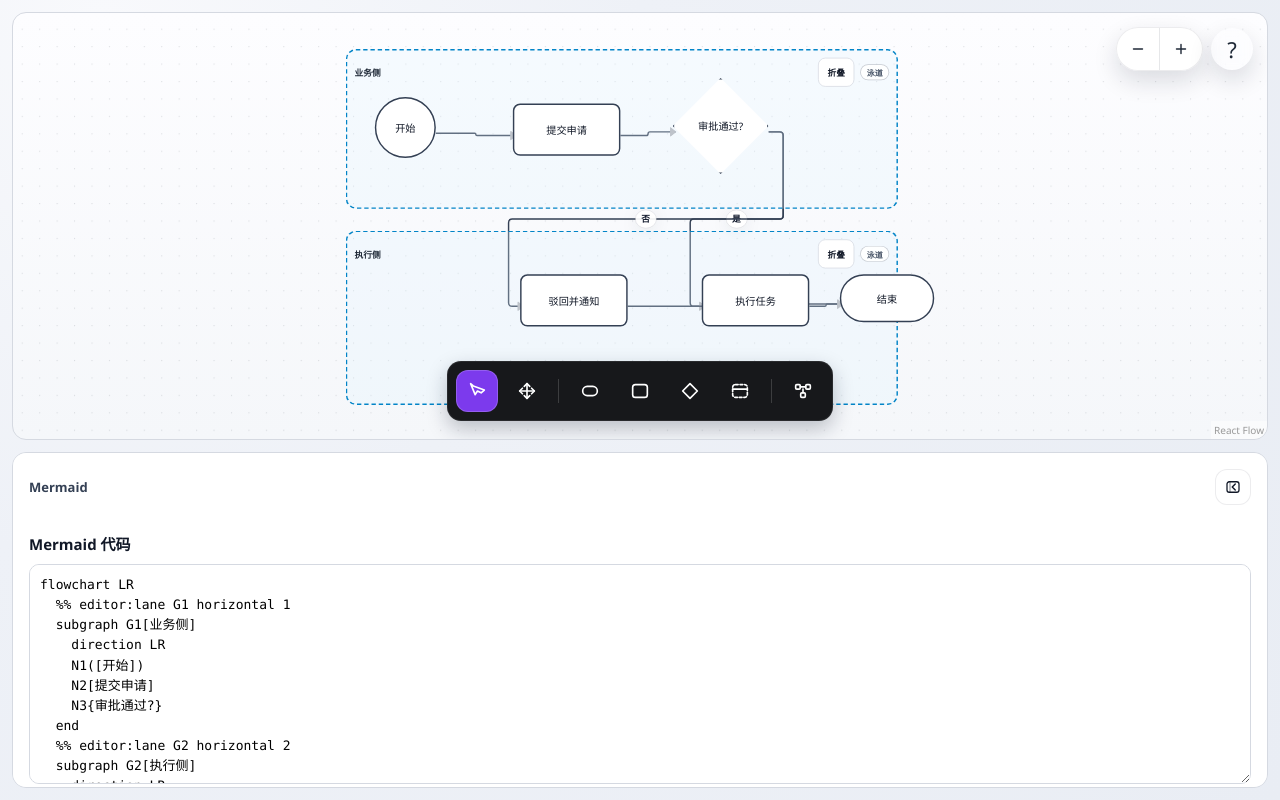
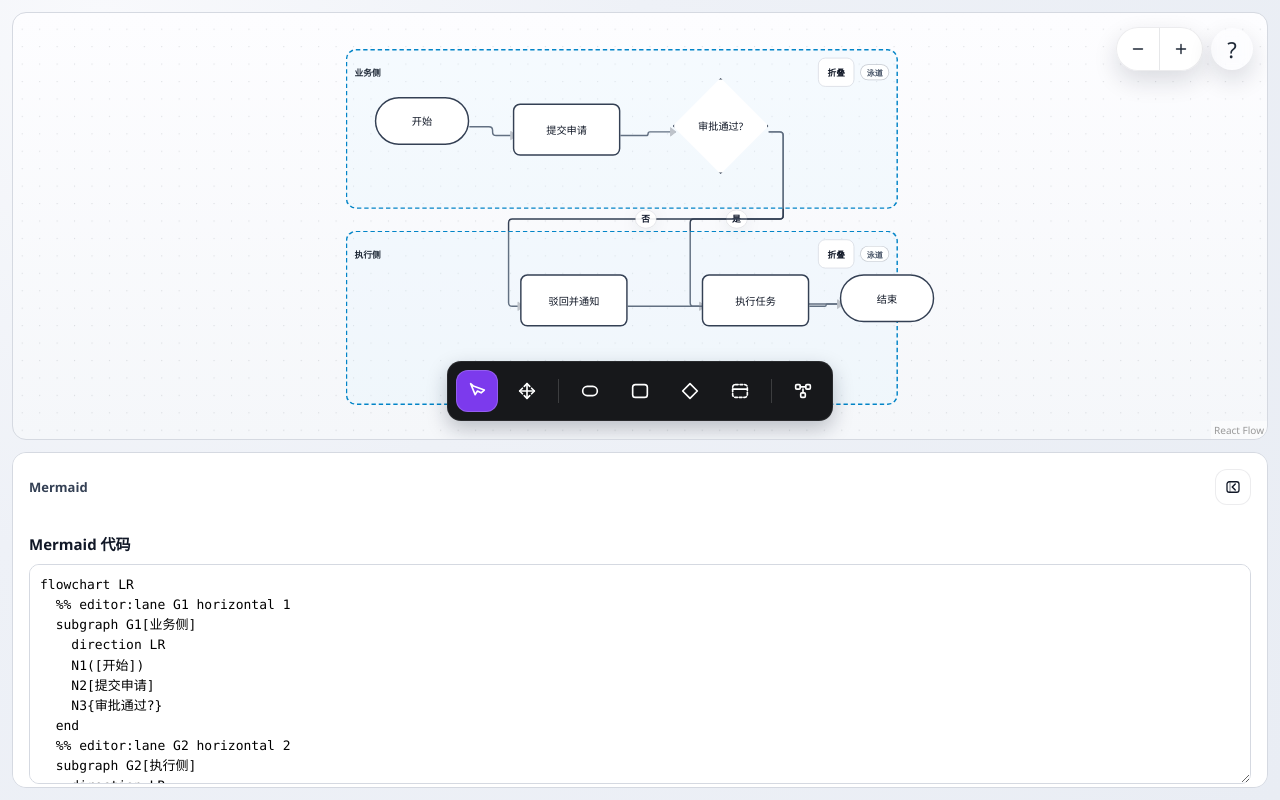
Before and after one commit to ianvs31/mermaid-visualizer, a React (Vite) app: page / in a window 1280 px wide. Built offline with nearby package versions, Linux system fonts and the light colour scheme.

Commit message:
fix: unify start node stadium rendering

```diff
--- a/src/app/node-geometry.ts
+++ b/src/app/node-geometry.ts
@@ -1,7 +1,7 @@
 import type { DiagramNode, DiagramNodeType } from "./types";
 
-export const START_NODE_SIZE = { width: 84, height: 84 } as const;
 export const TERMINATOR_NODE_SIZE = { width: 130, height: 66 } as const;
+export const START_NODE_SIZE = TERMINATOR_NODE_SIZE;
 export const PROCESS_NODE_SIZE = { width: 148, height: 72 } as const;
 export const DECISION_NODE_SIZE = { width: 132, height: 132 } as const;
 
--- a/src/components/nodes.tsx
+++ b/src/components/nodes.tsx
@@ -91,9 +91,8 @@ function buildNodeSurfaceStyle(
   paint: DerivedNodePaint,
   quickConnectEnabled: boolean,
 ): NodeSurfaceStyle {
-  const isStart = type === "start";
-  const isTerminator = type === "terminator";
-  const borderRadius = isStart || isTerminator ? "999px" : `${paint.borderRadius}px`;
+  const isRoundedTerminal = type === "start" || type === "terminator";
+  const borderRadius = isRoundedTerminal ? "999px" : `${paint.borderRadius}px`;
   return {
     backgroundColor: paint.fill,
     borderColor: paint.stroke,
@@ -101,7 +100,6 @@ function buildNodeSurfaceStyle(
     borderStyle: paint.strokeDasharray ? "dashed" : "solid",
     color: paint.color,
     borderRadius,
-    ...(isStart ? { aspectRatio: "1 / 1" } : {}),
     "--diagram-node-stroke": paint.stroke,
     "--diagram-node-fill": paint.fill,
     "--diagram-node-text": paint.color,
```
Also changed, not shown: 2 other files (tests, documents, lock files or other folders).
